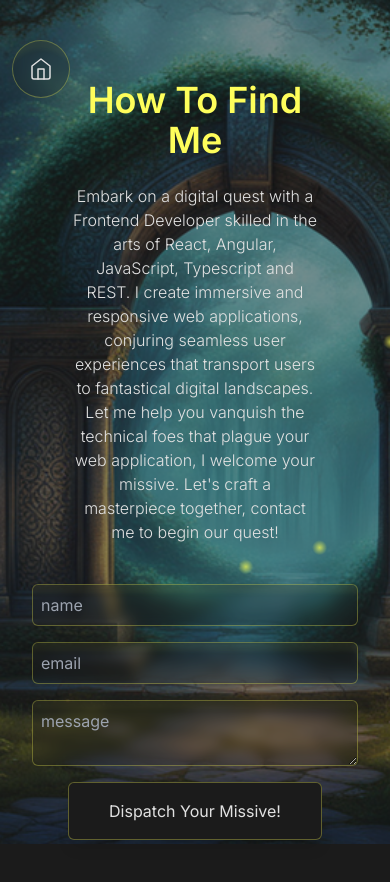
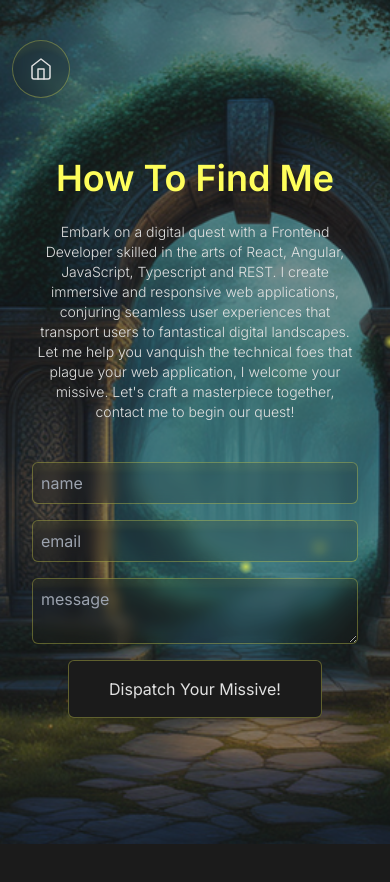
Before and after one commit to adriancubillos/InteractivePortfolio, a Next.js app: page /contact in a window 390 px wide. Shown: the top 882 px of the page. After the commit the page ends 844 px from the top, so only its background shows below. Built offline with nearby package versions, Linux system fonts and the light colour scheme.

Commit message:
Adjusting contact page for mobile view

```diff
--- a/src/app/(sub pages)/contact/page.js
+++ b/src/app/(sub pages)/contact/page.js
@@ -10,12 +10,12 @@
     <>
       <Image src={bg} alt="background-image" className="-z-50 fixed top-0 left-0 w-full h-full object-cover object-center opacity-50" />
 
-      <article className="relative w-full flex flex-col items-center justify-center space-y-8">
-        <div className="flex flex-col items-center justify-center space-y-6 w-3/4">
+      <article className="relative w-full flex flex-col items-center justify-center pt-8 sm:py-0  space-y-8">
+        <div className="flex flex-col items-center justify-center space-y-6 w-full sm:w-3/4">
           <h1 className="text-accent font-semibold text-center text-4xl capitalize">
             How to find me
           </h1>
-          <p className="text-center font-light">
+          <p className="text-center font-light text-sm xs:text-base">
             Embark on a digital quest with a Frontend Developer skilled in the arts of React, Angular, JavaScript, Typescript and REST.
             I create immersive and responsive web applications, conjuring seamless user experiences that transport
             users to fantastical digital landscapes. Let me help you vanquish the technical foes that plague your web application,
```
